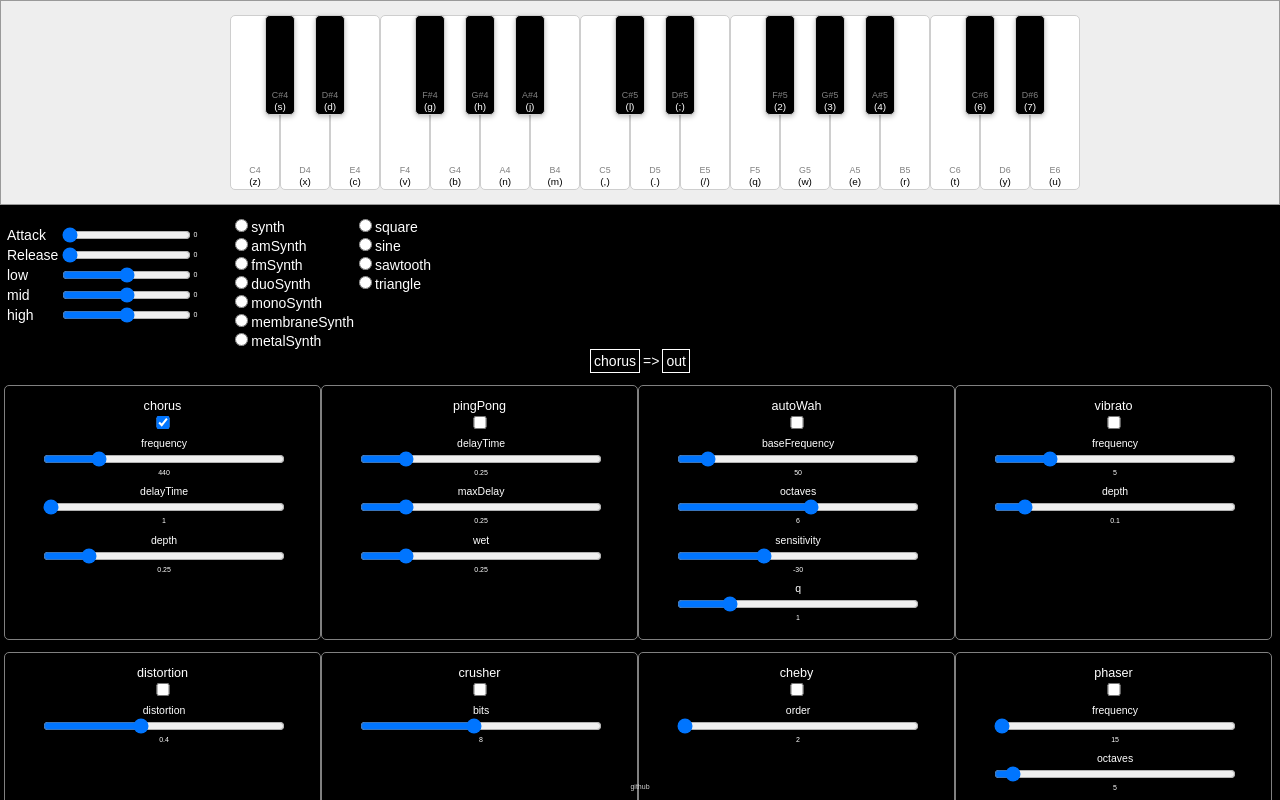
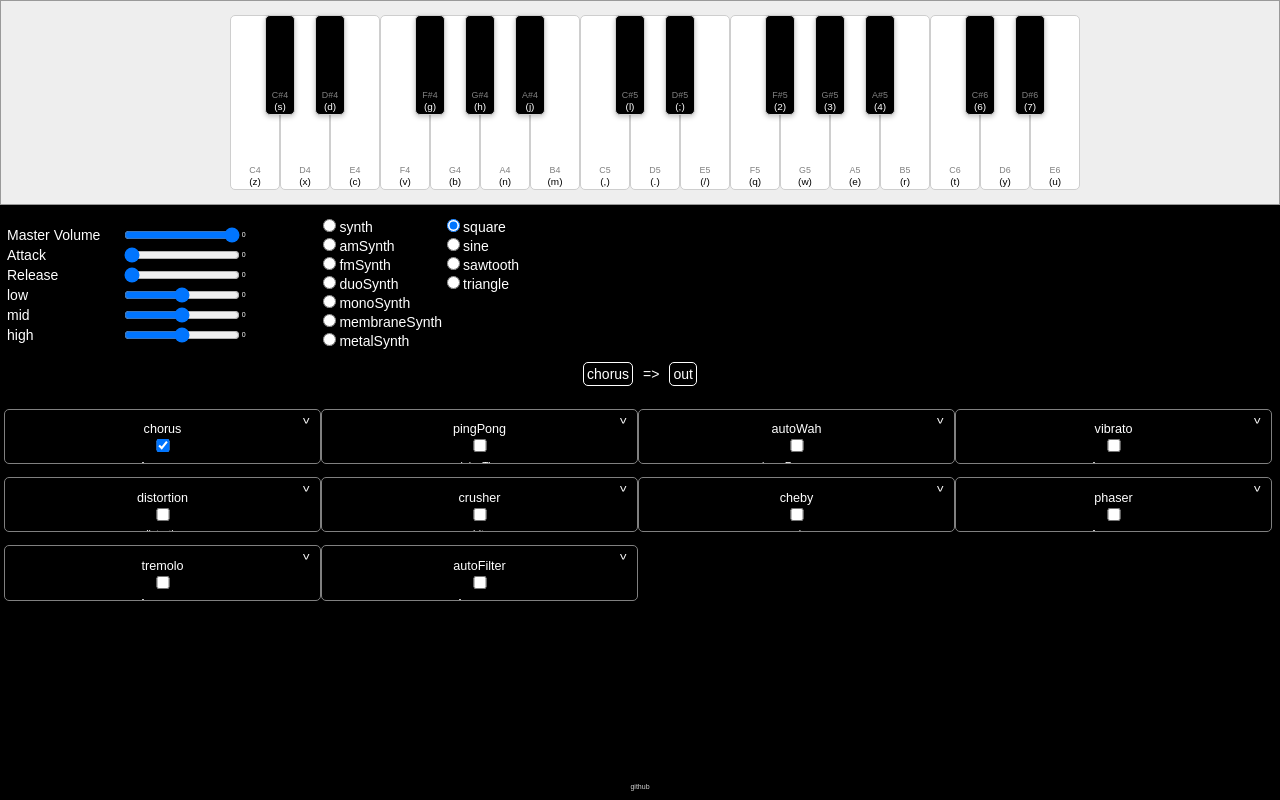
Before and after one commit to mckinselberg/synth, a React (Vite) app: page / in a window 1280 px wide. Both pictures are taken after a click on the checkbox "chorus". Shown: the top 800 px of the page. Built offline with nearby package versions, Linux system fonts and the light colour scheme.

Commit message:
Implemented drag and drop for effects chain

```diff
--- a/src/components/Effect.tsx
+++ b/src/components/Effect.tsx
@@ -1,9 +1,14 @@
-import React from 'react';
+import React, { useState } from 'react';
 import Slider from './Slider';
 
 const Effect = ({ effect, handleEffectsChange, effectsWithParams, paramsUpdater }) => {
+  const [open, setOpen] = useState(false);
+  const handleExpandClick = () => {
+    setOpen(!open);
+  }
   return (
-    <div className="effect">
+    <div className={`effect${!open ? ' closed' : ''}`}>
+      <div className={`expander${open ? ' expanded' : ''}`} onClick={handleExpandClick}>^</div>
       <label htmlFor={effect}>{effect}</label>
       <input
         type="checkbox"
@@ -17,7 +22,7 @@ const Effect = ({ effect, handleEffectsChange, effectsWithParams, paramsUpdater
         const value = effectsWithParams[param].value;
         return (
           <Slider
-            key={`${idx}_${param}`}
+            // key={`${idx}_${param}`}
             handleChange={(e) => {
               paramsUpdater(e, effect, param);
             }}
--- /dev/null
+++ b/src/components/EffectsChain.tsx
@@ -0,0 +1,56 @@
+import React, { useRef, useState, useEffect } from 'react';
+
+const EffectsChain = ({ effects, setEffects }) => {
+
+  interface IData {
+    idx: number;
+    effect: string;
+  }
+
+  const handleDragStart = (e, idx, effect) => {
+    const data:IData = {idx, effect};
+    e.dataTransfer.setData("application/json", JSON.stringify(data));
+    e.dataTransfer.effectAllowed = 'move';
+  }
+
+  const handleDragOver = (e) => {
+    e.preventDefault();
+  }
+
+  const handleDrop = (e) => {
+    const draggedItemData:IData = JSON.parse(e.dataTransfer.getData("application/json"));
+    const dropIdx = parseInt(e.target.dataset.index);
+    const newEffects = [...effects];
+    newEffects.splice(draggedItemData.idx, 1);
+    newEffects.splice(dropIdx, 0, draggedItemData.effect);
+    setEffects(newEffects);
+  }
+
+  return (
+    <div className="effects-chain">
+      {effects.map((effect, idx) => {
+        return (
+          <>
+            <div
+              draggable
+              onDragStart={e => handleDragStart(e, idx, effect)}
+              onDragOver={handleDragOver}
+              onDrop={handleDrop}
+              id={`${idx}_${effect}`}
+              key={`${idx}_${effect}`}
+              data-index={idx}
+            >
+              {effect}
+            </div>
+            <span>{`=> `}</span>
+          </>
+        )
+      })}
+
+      {effects.length > 0 && <div className="out"> out</div>}
+    </div>
+  )
+}
+
+
+export default EffectsChain;
--- a/src/components/Panel.tsx
+++ b/src/components/Panel.tsx
@@ -5,8 +5,9 @@ import Slider from './Slider';
 import Effect from './Effect';
 import { availableEffects, availableEffectsWithParams } from '../utils/availableEffectsWithParams';
 import "../scss/panel.scss";
+import EffectsChain from './EffectsChain';
 
-const debug = true;
+const debug = false;
 
 const keyCodesMap = new Map();
 keyCodesMap.set("z", "C4");
@@ -55,6 +56,7 @@ const Panel = () => {
     // noiseSynth: Tone.NoiseSynth,
   };
 
+
   const activeSynth = useRef(synths.synth);
   const [activeSynthName, setActiveSynthName] = useState(activeSynth.current.name);
   const handleChangeSynth = (e) => {
@@ -68,9 +70,9 @@ const Panel = () => {
     'sawtooth',
     'triangle',
   ];
-  const [waveShape, setWaveShape] = useState(waveShapes[0]);
+  const [activeWaveShape, setActiveWaveShape] = useState(waveShapes[0]);
   const handleWaveShapeChange = (e) => {
-    setWaveShape(e.target.value);
+    setActiveWaveShape(e.target.value);
   }
 
   const availableEffectsRef = useRef();
@@ -95,6 +97,11 @@ const Panel = () => {
     setRelease(e.target.value);
   }
 
+  const [masterVolume, setMasterVolume] = useState(0);
+  const handleMasterVolumeChange = (e) => {
+    setMasterVolume(e.target.value);
+  }
+
   const eq = useRef();
   const [eqVals, setEqVals] = useState({lowLevel: 0, midLevel: 0, highLevel: 0})
   const handleEqChange = (e, band) => {
@@ -115,7 +122,7 @@ const Panel = () => {
   useEffect(() => {
     polySynth.current = new Tone.PolySynth(activeSynth.current, {
         oscillator: {
-          type: waveShape,
+          type: activeWaveShape,
           phase: 0,
         },
         envelope: {
@@ -184,6 +191,8 @@ const Panel = () => {
       destination.current
     );
 
+    Tone.Destination.volume.value = masterVolume;
+
     return () => {
       appliedEffects.forEach(effect => {
         effect.disconnect(polySynth.current);
@@ -196,7 +205,7 @@ const Panel = () => {
       polySynth.current.dispose();
       polySynth.current = null;
     }
-  }, [activeSynthName, attack, release, waveShape, effects, eqVals, effectsWithParams]);
+  }, [activeSynthName, attack, release, activeWaveShape, effects, eqVals, effectsWithParams, masterVolume]);
 
   const [toneStarted, setToneStarted] = useState(false);
 
@@ -214,7 +223,6 @@ const Panel = () => {
       }
     }
   }
-
   return (
     <div>
       <div className="synth-container">
@@ -223,6 +231,13 @@ const Panel = () => {
       {/* {!toneStarted && <button onClick={startTone}>Start Tone</button>} */}
       <div className="dropdowns-sliders-container">
         <div className="sliders">
+          <Slider
+            handleChange={handleMasterVolumeChange}
+            value={masterVolume}
+            step="1"
+            name="Master Volume"
+            range={[-50,0]}
+          />
           <Slider
             handleChange={handleAttackChange}
             value={attack}
@@ -254,7 +269,14 @@ const Panel = () => {
                 return (
                   <div>
                     <label>
-                      <input name="synthRadioButtons" onChange={handleChangeSynth} type='radio' key={`${synth}_${idx}`} value={synth}/>
+                      <input
+                        name="synthRadioButtons"
+                        onChange={handleChangeSynth}
+                        type='radio'
+                        key={`${synth}_${idx}`}
+                        value={synth}
+                        checked={synth.toLowerCase() === activeSynth.current.name.toLowerCase() ? true : false}
+                      />
                       {synth}
                     </label>
                   </div>
@@ -266,7 +288,14 @@ const Panel = () => {
                 return (
                   <div>
                     <label>
-                      <input name="waveShapeRadioButtons" onChange={handleWaveShapeChange} type='radio' key={`${waveShape}_${idx}`} value={waveShape}/>
+                      <input
+                        name="waveShapeRadioButtons"
+                        onChange={handleWaveShapeChange}
+                        type='radio'
+                        key={`${waveShape}_${idx}`}
+                        value={waveShape}
+                        checked={waveShape === activeWaveShape ? true : false}
+                      />
                       {waveShape}
                     </label>
                   </div>
@@ -292,10 +321,12 @@ const Panel = () => {
         </div>
       </div>
       <div className="effects-container">
-        <div className="effects-chain">
-          {effects.map(effect => <><div>{effect}</div><span>{`=> `}</span></>)} {effects.length > 0
+        {/* <div className="effects-chain">
+          {effects.map((effect, idx) => <><div draggable="true" onDragStart={handleDrag} id={idx}>{effect}</div><span>{`=> `}</span></>)} {effects.length > 0
           ? <div> out</div>
-          : <span>&nbsp;</span>}</div>
+          : <span>&nbsp;</span>}
+        </div> */}
+        <EffectsChain effects={effects} setEffects={setEffects}/>
         <div className="effects">
           {availableEffects.map((effect, idx) => {
             return (
--- a/src/scss/panel.scss
+++ b/src/scss/panel.scss
@@ -16,8 +16,17 @@
     flex-direction: column;
     flex-basis: content;
     .slider {
+      display: flex;
+      flex-direction: row;
+      justify-content: left;
+      label {
+        width: 50%;
+      }
+      input {
+        width: 50%;
+      }
       div:last-of-type {
-        width: 1%;
+        width: 50px;
       }
     }
   }
@@ -45,9 +54,6 @@
 }
 
 .effects-container {
-  // p {
-  //   text-align: center;
-  // }
   .effects-chain {
     display: flex;
     justify-content: center;
@@ -55,8 +61,20 @@
     div {
       border: 1px solid white;
       padding:3px;
-      margin: 0 3px 0 3px;
-
+      margin: 10px;
+      border-radius: 5px;
+      cursor: grab;
+      transition: all 0.3s ease-in-out;
+      &:hover {
+        cursor: grab;
+        background-color: #333;
+      }
+      &:active {
+        cursor: grabbing;
+        background-color: #333;
+        opacity: 0.8;
+        transform: scale(1.2);
+      }
     }
   }
   .effects {
@@ -66,8 +84,22 @@
     flex-wrap: wrap;
     justify-content: left;
     .effect {
+      position: relative;
+      .expander {
+        display: block;
+        position: absolute;
+        top: 0;
+        right: 10px;
+        cursor: pointer;
+        rotate: 180deg;
+        transition: rotate 0.3s ease-in-out;
+        &.expanded {
+          rotate: 0deg;
+          top: 5px;
+        }
+      }
       &.closed {
-        height: 20px;
+        height: 28px;
         overflow: hidden;
       }
       label {
```
